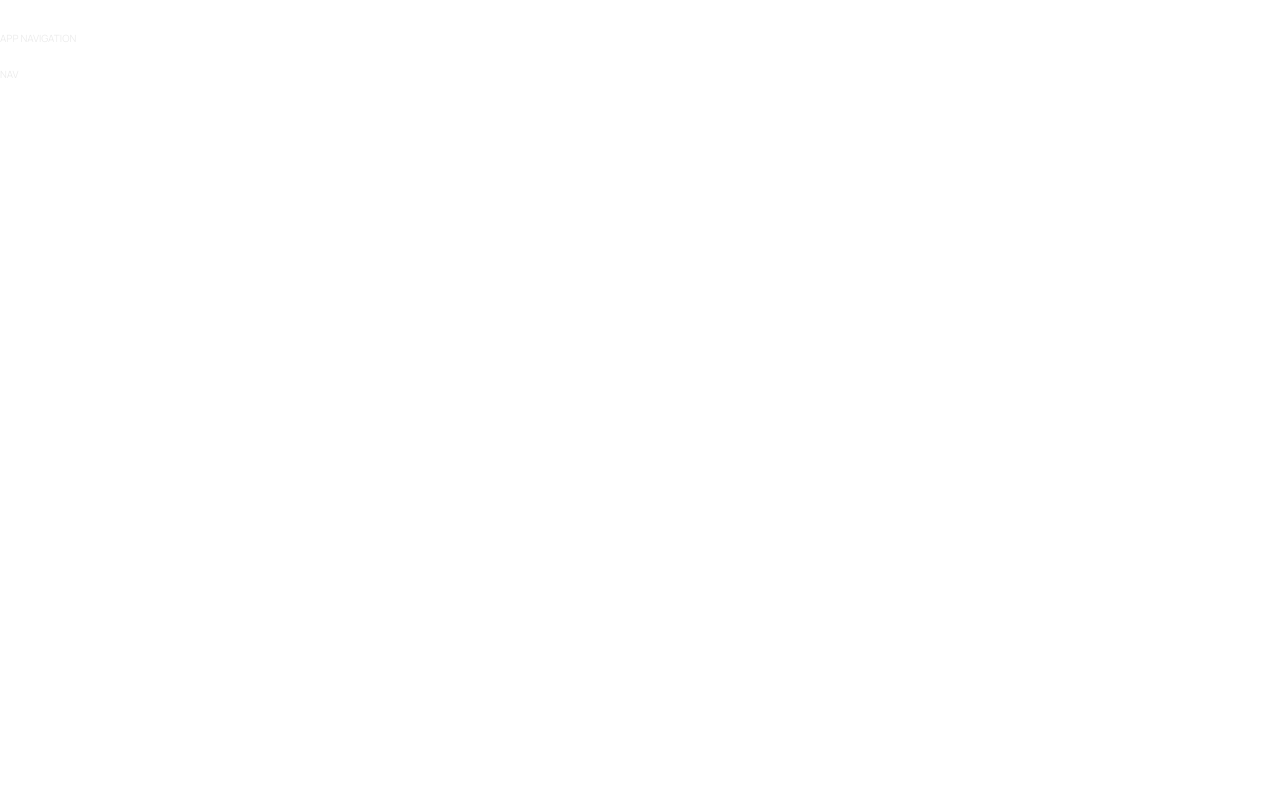
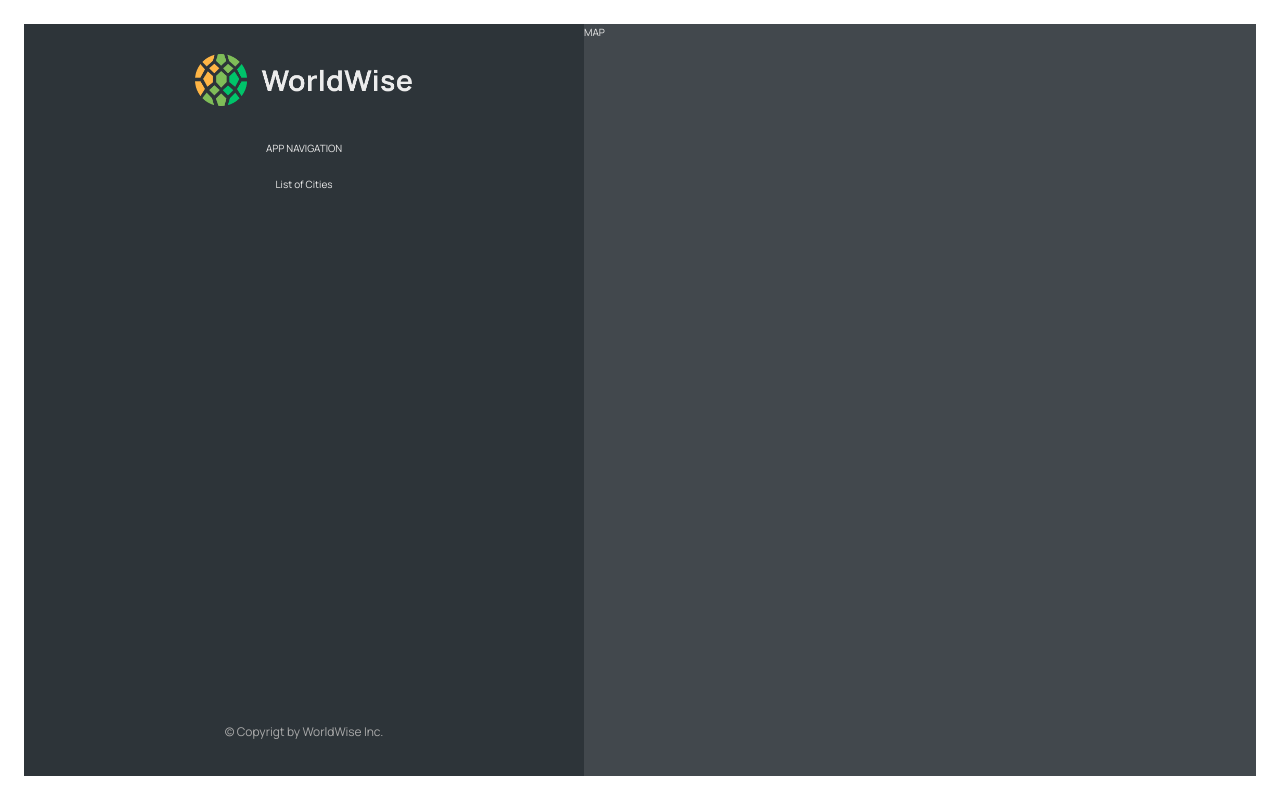
Before and after one commit to annaqharder/worldwise, a React (Vite) app: page /app in a window 1280 px wide. Built offline with nearby package versions, Linux system fonts and the light colour scheme.

Commit message:
added AppLayout

```diff
--- /dev/null
+++ b/src/components/Footer.jsx
@@ -0,0 +1,13 @@
+import styles from "./Footer.module.css";
+
+function Footer() {
+  return (
+    <footer className={styles.footer}>
+      <p className={styles.copyright}>
+        &copy; Copyrigt {new Date().getFullYear} by WorldWise Inc.
+      </p>
+    </footer>
+  );
+}
+
+export default Footer;
--- /dev/null
+++ b/src/components/Footer.module.css
@@ -0,0 +1,8 @@
+.footer {
+  margin-top: auto;
+}
+
+.copyright {
+  font-size: 1.2rem;
+  color: var(--color-light--1);
+}
--- /dev/null
+++ b/src/components/Map.jsx
@@ -0,0 +1,7 @@
+import styles from "./Map.module.css";
+
+function Map() {
+  return <div className={styles.mapContainer}>MAP</div>;
+}
+
+export default Map;
--- /dev/null
+++ b/src/components/Sidebar.jsx
@@ -0,0 +1,17 @@
+import AppNav from "./AppNav";
+import Footer from "./Footer";
+import Logo from "./Logo";
+import styles from "./Sidebar.module.css";
+
+function Sidebar() {
+  return (
+    <div className={styles.sidebar}>
+      <Logo />
+      <AppNav />
+      <p>List of Cities</p>
+      <Footer />
+    </div>
+  );
+}
+
+export default Sidebar;
--- a/src/components/Sidebar.module.css
+++ b/src/components/Sidebar.module.css
@@ -8,12 +8,3 @@
   align-items: center;
   height: calc(100vh - 4.8rem);
 }
-
-.footer {
-  margin-top: auto;
-}
-
-.copyright {
-  font-size: 1.2rem;
-  color: var(--color-light--1);
-}
--- a/src/pages/AppLayout.jsx
+++ b/src/pages/AppLayout.jsx
@@ -1,10 +1,14 @@
-import AppNav from "../components/AppNav";
+// import AppNav from "../components/AppNav";
+import Map from "../components/Map";
+import Sidebar from "../components/Sidebar";
+import styles from "./AppLayout.module.css";
 
 function AppLayout() {
   return (
-    <div>
-      <AppNav />
-      <p>NAV</p>
+    <div className={styles.app}>
+      {/* <AppNav /> */}
+      <Sidebar />
+      <Map />
     </div>
   );
 }
```
